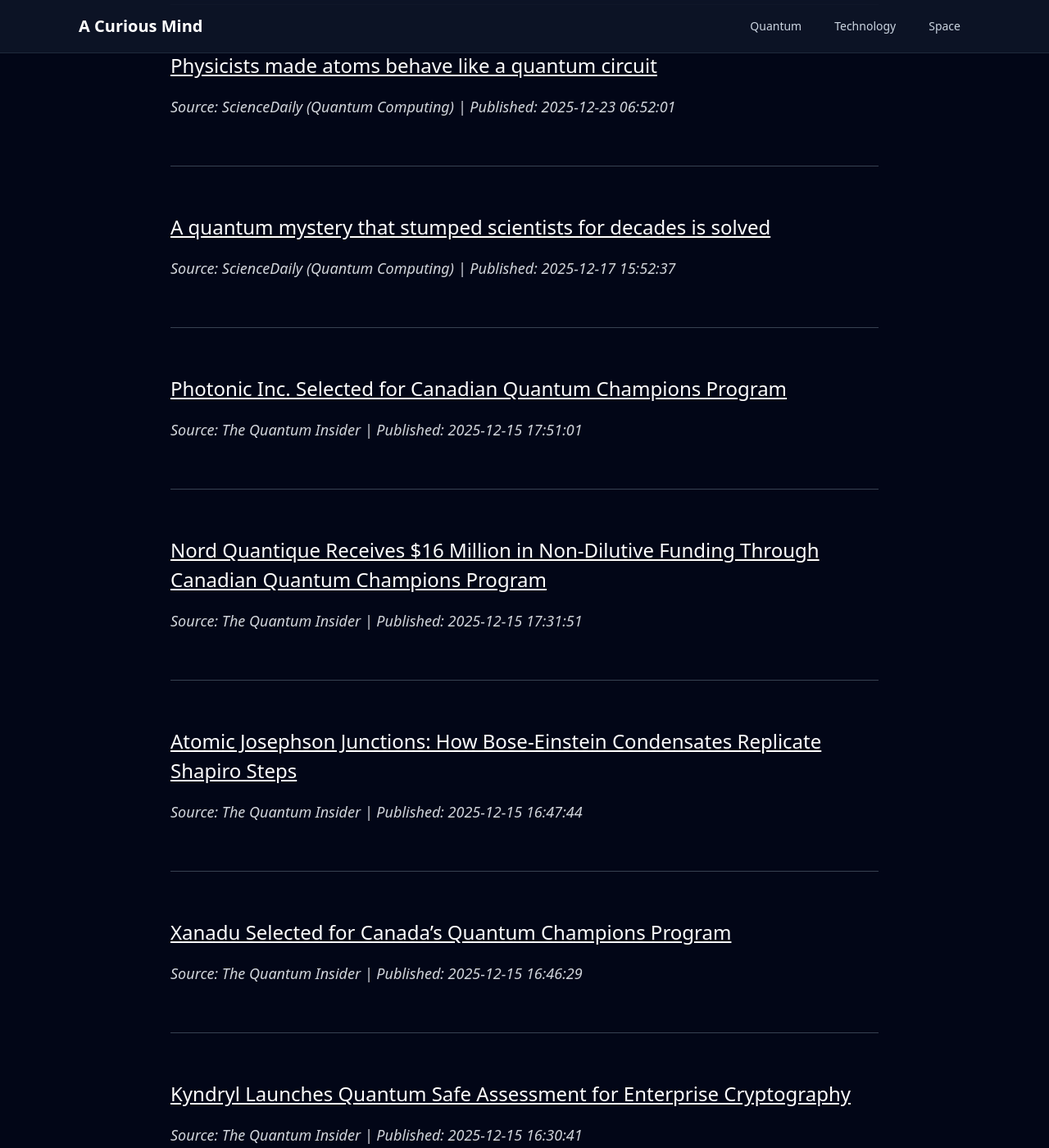
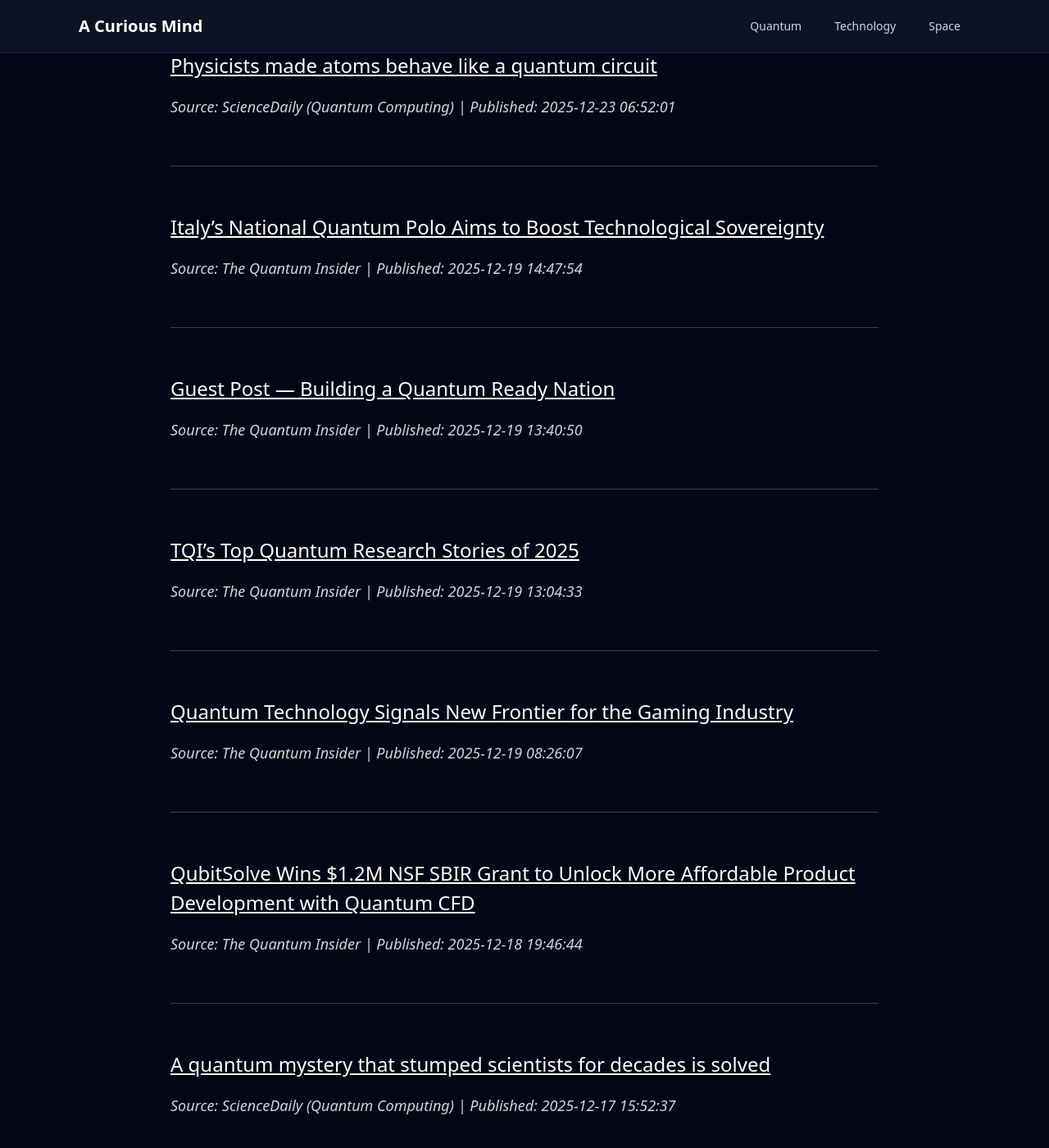
Before and after one commit to onehl7/onehl7.github.io, a Jekyll site: the page built from _posts/2025-11-02-quantum-updates.md, in a window 1280 px wide and 1400 px high, scrolled down 919 px. Shown: the whole window at 82% size. Built offline with Jekyll 4.4.1, drawn with Linux system fonts in a browser that asks for light colours; nearby versions of some CDN libraries.

Commit message:
Update quantum news data

```diff
--- a/_data/quantum_news.json
+++ b/_data/quantum_news.json
@@ -24,39 +24,39 @@
     "published": "2025-12-23 06:52:01"
   },
   {
+    "source": "The Quantum Insider",
+    "title": "Italy\u2019s National Quantum Polo Aims to Boost Technological Sovereignty",
+    "link": "https://thequantuminsider.com/2025/12/19/italy-national-quantum-polo-initiative/",
+    "published": "2025-12-19 14:47:54"
+  },
+  {
+    "source": "The Quantum Insider",
+    "title": "Guest Post \u2014 Building a Quantum Ready Nation",
+    "link": "https://thequantuminsider.com/2025/12/19/uk-quantum-leadership-2025/",
+    "published": "2025-12-19 13:40:50"
+  },
+  {
+    "source": "The Quantum Insider",
+    "title": "TQI\u2019s Top Quantum Research Stories of 2025",
+    "link": "https://thequantuminsider.com/2025/12/19/tqis-top-quantum-research-stories-of-2025/",
+    "published": "2025-12-19 13:04:33"
+  },
+  {
+    "source": "The Quantum Insider",
+    "title": "Quantum Technology Signals New Frontier for the Gaming Industry",
+    "link": "https://thequantuminsider.com/2025/12/19/quantum-technology-signals-new-frontier-for-the-gaming-industry/",
+    "published": "2025-12-19 08:26:07"
+  },
+  {
+    "source": "The Quantum Insider",
+    "title": "QubitSolve Wins $1.2M NSF SBIR Grant to Unlock More Affordable Product Development with Quantum CFD",
+    "link": "https://thequantuminsider.com/2025/12/18/qubitsolve-nsf-phase-ii-quantum-cfd/",
+    "published": "2025-12-18 19:46:44"
+  },
+  {
     "source": "ScienceDaily (Quantum Computing)",
     "title": "A quantum mystery that stumped scientists for decades is solved",
     "link": "https://www.sciencedaily.com/releases/2025/12/251217082509.htm",
     "published": "2025-12-17 15:52:37"
-  },
-  {
-    "source": "The Quantum Insider",
-    "title": "Photonic Inc. Selected for Canadian Quantum Champions Program",
-    "link": "https://thequantuminsider.com/2025/12/15/photonic-inc-canadian-quantum-champions/",
-    "published": "2025-12-15 17:51:01"
-  },
-  {
-    "source": "The Quantum Insider",
-    "title": "Nord Quantique Receives $16 Million in Non-Dilutive Funding Through Canadian Quantum Champions Program",
-    "link": "https://thequantuminsider.com/2025/12/15/nord-quantique-canadian-quantum-champions-program/",
-    "published": "2025-12-15 17:31:51"
-  },
-  {
-    "source": "The Quantum Insider",
-    "title": "Atomic Josephson Junctions: How Bose-Einstein Condensates Replicate Shapiro Steps",
-    "link": "https://thequantuminsider.com/2025/12/15/bose-einstein-condensates-simulate-josephson-junctions/",
-    "published": "2025-12-15 16:47:44"
-  },
-  {
-    "source": "The Quantum Insider",
-    "title": "Xanadu Selected for Canada\u2019s Quantum Champions Program",
-    "link": "https://thequantuminsider.com/2025/12/15/xanadu-23m-quantum-champions-canada/",
-    "published": "2025-12-15 16:46:29"
-  },
-  {
-    "source": "The Quantum Insider",
-    "title": "Kyndryl Launches Quantum Safe Assessment for Enterprise Cryptography",
-    "link": "https://thequantuminsider.com/2025/12/15/kyndryl-quantum-safe-assessment-launch/",
-    "published": "2025-12-15 16:30:41"
   }
 ]
```
